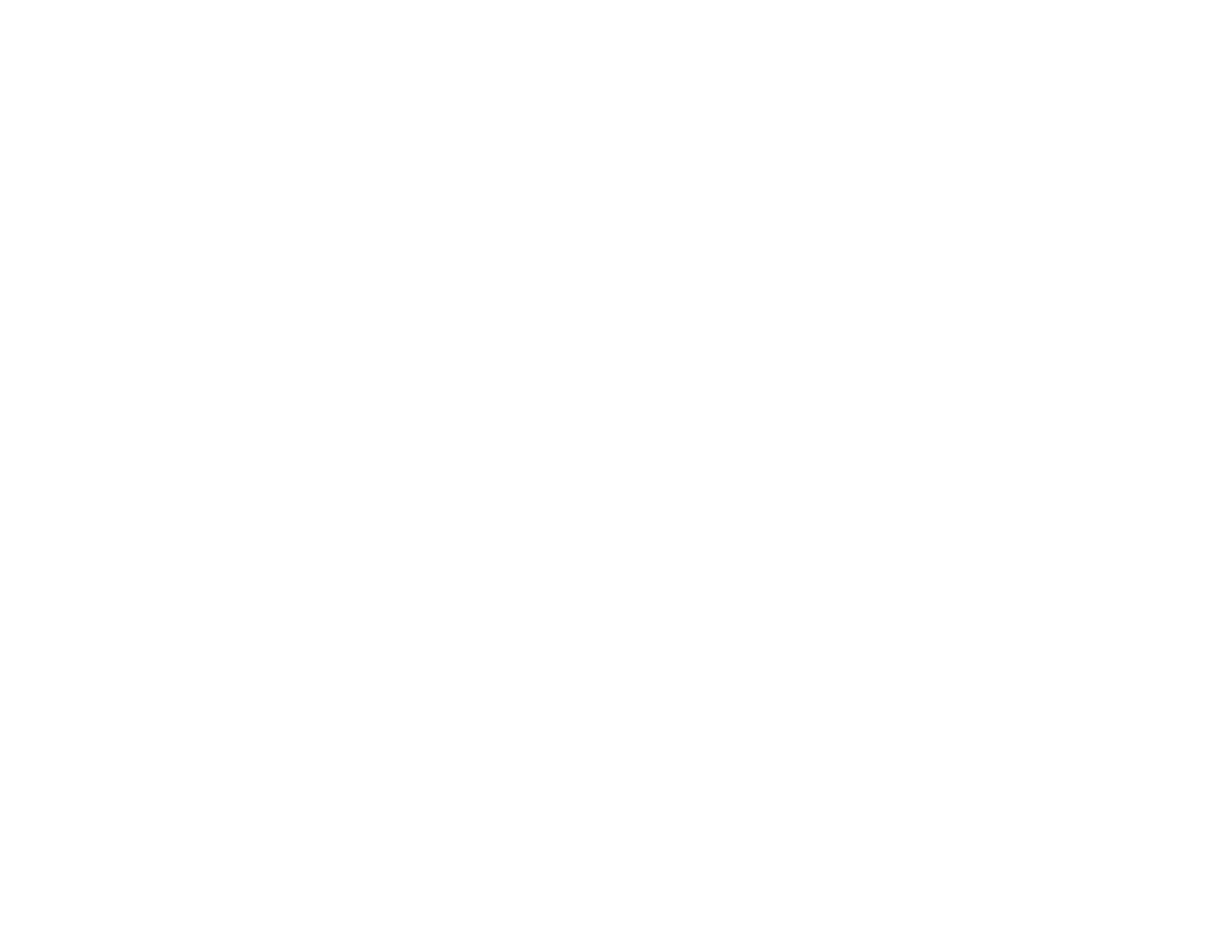
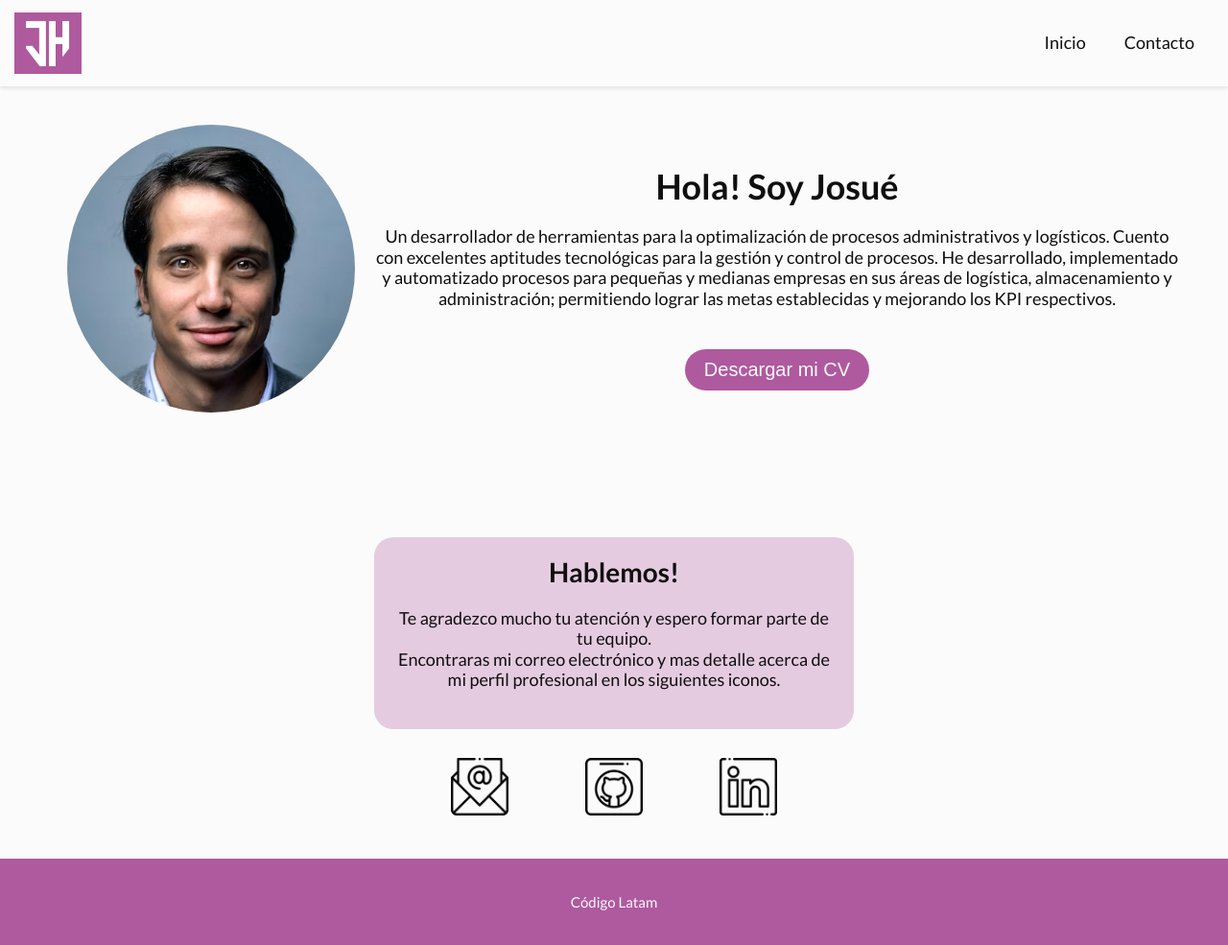
Before and after one commit to jhosua2388/mi-proyecto, a plain HTML site: page index.html in a window 1280 px wide. Shown: the whole page at 96% size. Before the commit the page ends 800 px from the top, so only its background shows below. Drawn offline with Linux system fonts and the light colour scheme.

Commit message:
Primer proyecto

```diff
--- /dev/null
+++ b/css/styles.css
@@ -0,0 +1,187 @@
+/* En este archivo escriban su CSS */
+
+/* Fonts */
+/* Importar aquí la font */
+
+@import url('https://fonts.googleapis.com/css2?family=Lato:wght@400;700&display=swap');
+
+/* Aquí les dejamos como ayuda este "reset" en el cual ajustamos algunas propiedades
+*  cuyos valores asigna por defecto el navegador.
+*/
+
+/* Reset */
+* {
+    box-sizing: border-box;
+    margin: 0;
+    padding: 0;
+    /* Para que el scrolleo en la one page sea suave */
+    scroll-behavior: smooth;
+}
+/* Para quitar los puntos a los items de listas */
+ul {
+    list-style: none;
+}
+/* Para que los enlaces hereden el color de texto y no tengan subrayado */
+a {
+    text-decoration: none;
+    color: inherit;
+}
+
+/* Este max-width es para que el contenido no se "estire" demasiado hacia los costados y
+*  el margin: auto; para tenerlo centrado fácilmente ;)
+*/
+main {
+    max-width: 1200px;
+    margin: auto;
+}
+body{
+    background-color:#fbfbfb;
+    padding-top: 10px;
+    margin: 0;
+    color: #0f0f0f;
+    line-height: 1.2;
+    font-family: 'Lato', sans-serif;
+    font-size: 18px;
+}
+header{
+    background-color: #fbfbfb;
+    box-sizing: border-box;
+    padding: 15px;
+    box-shadow: 0 2px 4px rgba(0, 0, 0, 0.1);
+    text-align: center;
+    align-items: center;
+    height: 90px;
+    width: 100%;
+    top: 0;
+    left: 0;
+    position: fixed;
+    display: flex;
+    justify-content: space-between;
+}
+header ul {
+    display: flex;
+    flex-direction: row;
+    text-align: center;
+    justify-content: center;
+    margin: 0;
+    padding: 0;
+}
+header li {
+    margin-right: 20px;
+    margin-left: 20px;
+}
+section{
+    padding: 100px 10px 10px 10px;
+}
+.contacto2{
+    background-color: rgba(175, 89, 158, 0.3);
+    box-sizing: border-box;
+    padding: 20px;
+    border-radius: 20px;
+}
+h1{
+    font-family: 'Lato', sans-serif;
+    font-size: 36px;
+    text-align: center;
+    padding-top: 20px;
+}
+h2{
+    font-family: 'Lato', sans-serif;
+    font-size: 28px;
+    text-align: center;
+}
+article{
+    text-align: center;
+}
+.imgR{
+    display: block;
+    margin: 0 auto;
+    border-radius: 50%;
+    width: 300px;
+}
+p {
+    padding: 20px 0px;
+}
+
+section ul{
+    display: flex;
+    justify-content: space-between;
+    align-items: center;
+    margin: 0 auto;
+    max-width: 400px;
+    padding: 30px;
+}
+section ul li{
+    align-items: center;
+
+}
+section ul li img{
+    width: 60px;
+    height: 60px;
+    padding: auto;
+}
+
+button{
+    background-color: #af599e;
+    color: #fbfbfb;
+    border-radius: 45px;
+    border: none;
+    padding: 10px 20px;
+    cursor: pointer;
+    transition: all 500ms ease-out;
+    font-size: 20px;
+}
+button:hover{
+    transform: scale(1.1);
+}
+
+footer{
+    height: 90px;
+    text-align: center;
+    background-color: #af599e;
+    color: #fbfbfb;
+    display: flex;
+    justify-content: center;
+    align-items: center;
+}
+@media (min-width:768px){
+    .ini1{
+        display: flex;
+        justify-content: space-around;
+        align-items: center;
+    }
+    .imgR{
+        display: block;
+        align-items: center;
+        margin: 20px;
+    }
+    .contacto2{
+        max-width: 500px;
+        justify-self: center;
+        margin: 0 auto;
+    }
+}
+@media (min-width:401px) and (max-width:767px){
+    .contacto2{
+        max-width: 400px;
+        justify-self: center;
+        margin: 0 auto;
+    }
+}
+/* Recomendaciones!
+*  - Comenzar desde lo más general y luego ir hacia lo mas específico, asignando primero
+*    "estilos generales". Una buena idea sería comenzar por el <body> ;)
+*
+*  - Recuerden que queremos evitar "repetir código", en CSS usando la cualidad de la herencia
+*    podemos setear ciertas propiedades en un elemento padre y dejar que sean heredadas (por ejemplo: font-size)
+*
+*  - Nadie sabe todas las propiedades CSS de memoria, si no saben como hacer algo no lo recuerdan, la respuesta
+*    pueden encontrarla buscando en la web algo como "CSS como hacer ... " o "propiedad css para hacer ..."
+*
+*  - Usen mucho las herramientas para desarrolladores del navegador para ir
+*    probando el CSS que escriben, resolver dudas y problemas.
+*
+*  - Paciencia, resiliencia y creatividad! No se desanimen, las primeras experiencias maquetando con HTML y CSS
+*    pueden ser frustrantes, pero estas habilidades se van desarrollando con la experiencia, es como aprender
+*    un trabajo manual, hacer una artesanía, tocar un instrumento musical... la práctica es todo!
+*/
--- a/index.html
+++ b/index.html
@@ -4,9 +4,51 @@
     <meta charset="UTF-8">
     <meta http-equiv="X-UA-Compatible" content="IE=edge">
     <meta name="viewport" content="width=device-width, initial-scale=1.0">
-    <title>Document</title>
+    <title>Josué Adolfo Hayde Ávila</title>
+    <link rel="stylesheet" href="./css/styles.css">
+    <link rel="icon" href="./img/JH2.png" type="image/png" sizes="16x16">
 </head>
 <body>
+   <header>
+        <img src="./img/JH2.png" width="70">
+        <nav>
+            <ul>
+                <li><a href="#inicio">Inicio</a></li>
+                <li><a href="#contacto">Contacto</a></li>
 
+            </ul>
+        </nav>
+    </header>
+    <!-- La estructura básica y la vinculación con CSS estan listas. A codear! 💪  -->
+    <!-- En este archivo escriban su HTML -->
+    <main>
+        <section id="inicio">
+            <div class="ini1">
+                <img src="./img/mi-foto2.png" alt="Josué Hayde" class="imgR">
+           <article>
+            <h1>Hola! Soy Josué</h1>
+            <p>Un desarrollador de herramientas para la optimalización de procesos administrativos y logísticos. Cuento con excelentes aptitudes tecnológicas para la gestión y control de procesos. He desarrollado, implementado y automatizado procesos para pequeñas y medianas empresas en sus áreas de logística, almacenamiento y administración; permitiendo lograr las metas establecidas y mejorando los KPI respectivos.</p>
+            <br>
+            <button type="submit">
+                <a href="./cv/cv-josue.pdf" download="CV Josue Hayde">Descargar mi CV</a>
+            </button>
+           </article>
+            </div>
+        </section>
+        <section id="contacto">
+            <article class="contacto2">
+            <h2>Hablemos!</h2>
+            <p>Te agradezco mucho tu atención y espero formar parte de tu equipo.<br>Encontraras mi correo electrónico y mas detalle acerca de mi perfil profesional en los siguientes iconos.</p>
+            </article>
+            <ul>
+                <li><a href="mailto:jhosua2388@gmail.com"><img src="./img/mail.png" alt="email"></a></li>
+                <li><a href="https://github.com/jhosua2388" target="_blank"><img src="./img/github.png" alt="github"></a></li>
+                <li><a href="https://cl.linkedin.com/" target="_blank"><img src="./img/linkedin.png" alt="linkedin"></a></li>
+            </ul>
+        </section>
+    </main>
+    <footer>
+        <small>Código Latam</small>
+    </footer>
 </body>
 </html>
```
Also changed, not shown: css/slyte.css (deleted), img/JH2.png (added), img/github.png (added), img/linkedin.png (added), img/mail.png (added), img/mi-foto2.png (added), 1 other file.
